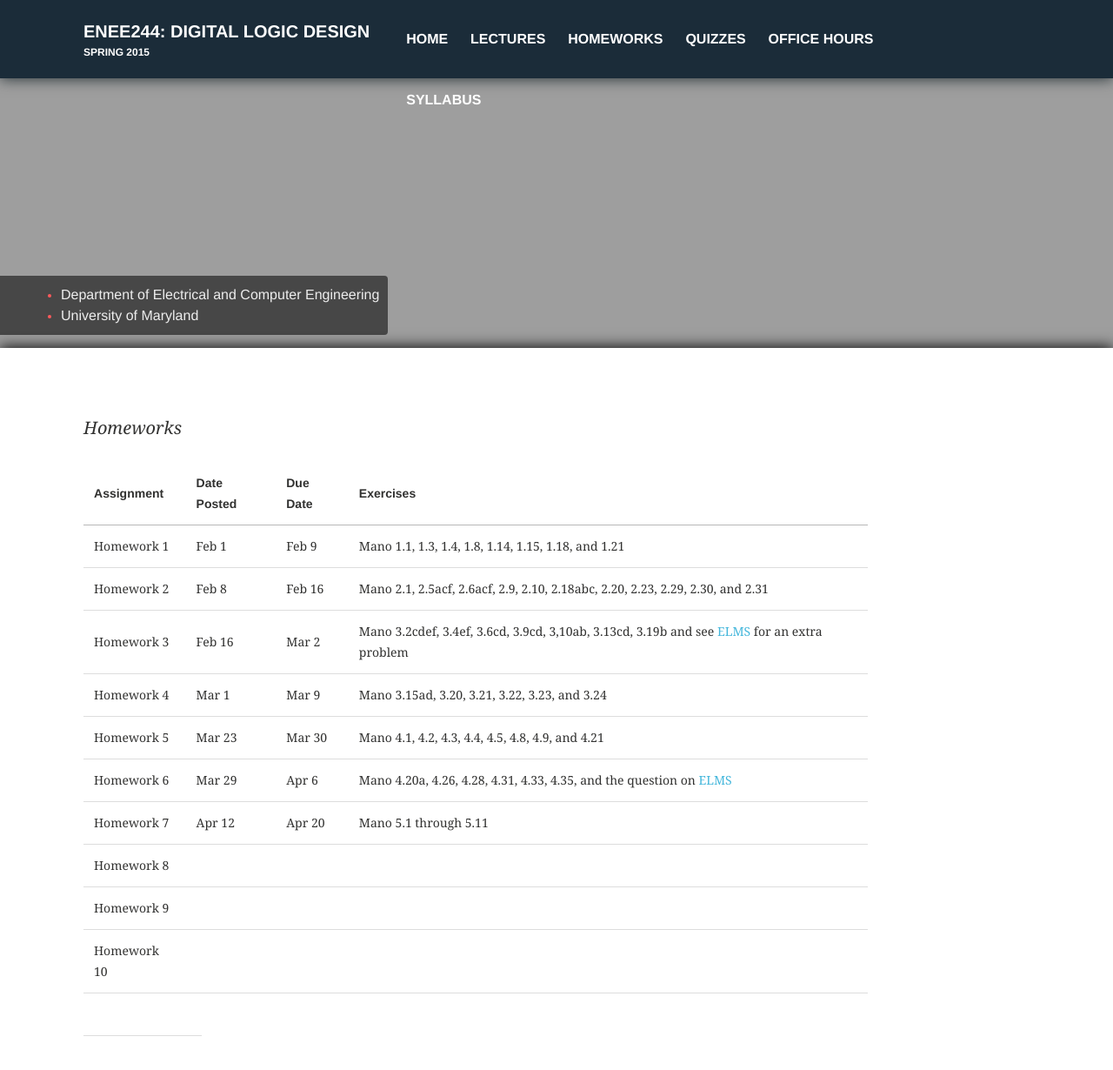
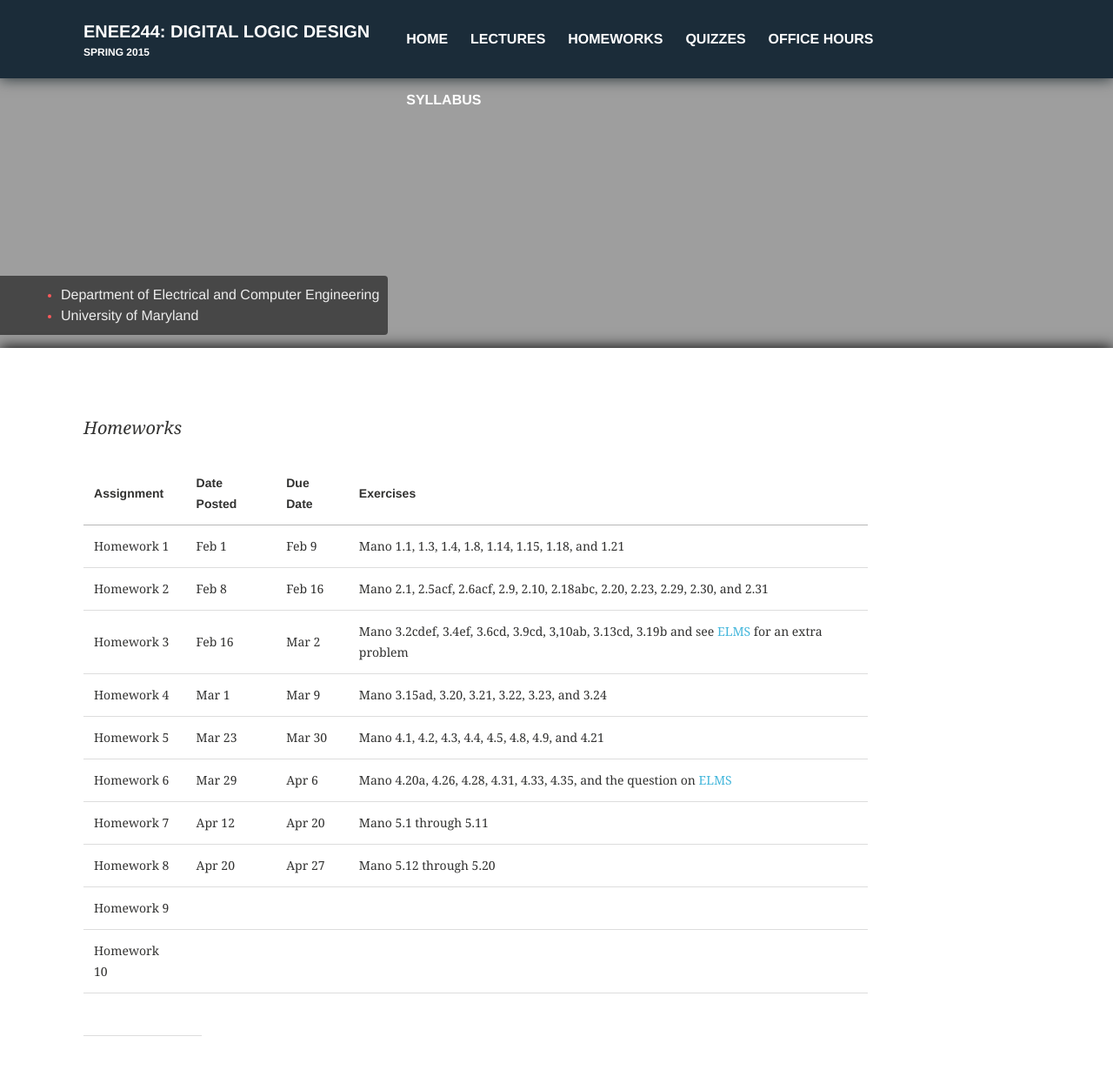
Before and after one commit to enee244/enee244.github.io, a Jekyll site: the page built from homeworks/index.md, in a window 1280 px wide and 1258 px high. Shown: the top 1230 px of the window at 87% size. Built offline with Jekyll 4.4.1, drawn with Linux system fonts in a browser that asks for light colours.

Commit message:
Added Homework 8

```diff
--- a/homeworks/index.md
+++ b/homeworks/index.md
@@ -18,6 +18,6 @@
 Homework 5 |     Mar 23  |  Mar 30  | Mano 4.1, 4.2, 4.3, 4.4, 4.5, 4.8, 4.9, and 4.21
 Homework 6 |     Mar 29  |  Apr 6   | Mano 4.20a, 4.26, 4.28, 4.31, 4.33, 4.35, and the question on [ELMS](https://myelms.umd.edu/courses/1131242/discussion_topics/2600746)
 Homework 7 |     Apr 12  |  Apr 20  | Mano 5.1 through 5.11
-Homework 8 |             |          |
+Homework 8 |     Apr 20  |  Apr 27  | Mano 5.12 through 5.20
 Homework 9 |             |          |
 Homework 10|             |          |
```
